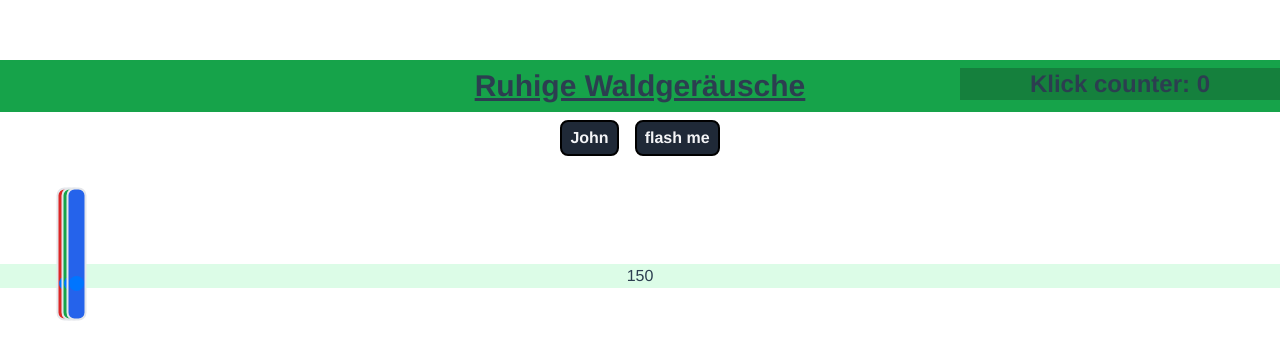
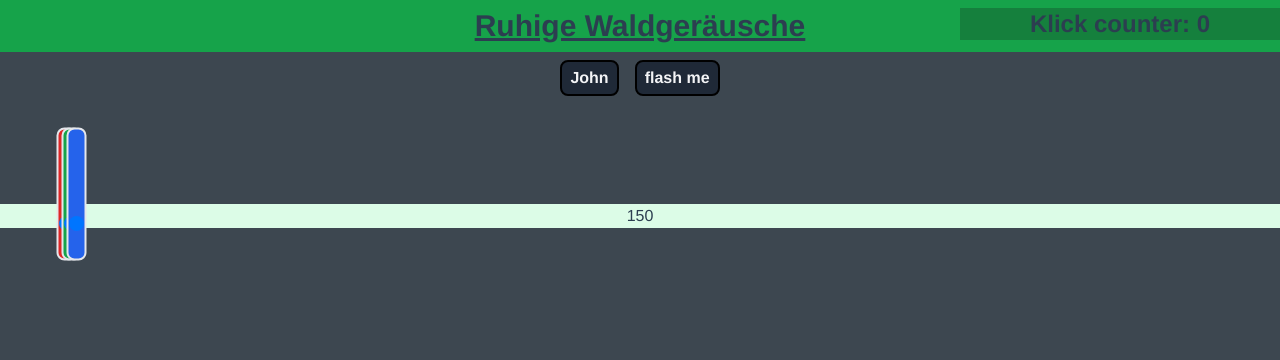
Before and after one commit to JonasFocke01/ruhige_waldgeraeusche, a Vue app in the folder code/frontend/web/: page / in a window 1280 px wide. Shown: the top 360 px of the page. Built offline with nearby package versions, Linux system fonts and the light colour scheme; no server answers.

Commit message:
feat: slight adjustment of visuals

```diff
--- a/code/frontend/web/src/App.vue
+++ b/code/frontend/web/src/App.vue
@@ -24,6 +24,7 @@ export default {
   -moz-osx-font-smoothing: grayscale;
   text-align: center;
   color: #2c3e50;
-  margin-top: 60px;
+  background-color: #3d4750;
+  height: 2000px;
 }
 </style>
```
